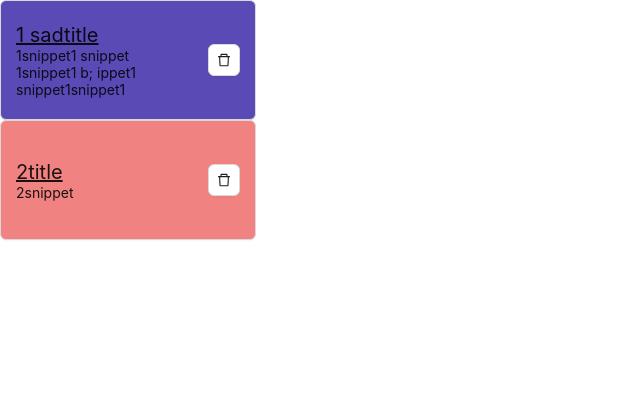
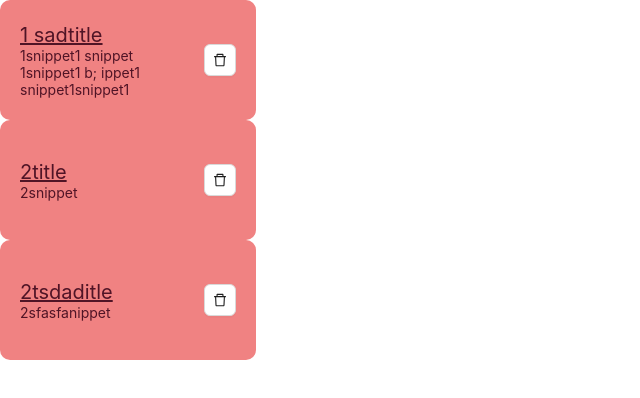
Before and after one commit to agfornalska/Agu-do, a React (Create React App) app: page / in a window 1280 px wide. Shown: the top 398 px of the page, without its empty margins (0-640 px from the left). Built offline with nearby package versions, Linux system fonts and the light colour scheme.

Commit message:
snippets sider

```diff
--- a/package.json
+++ b/package.json
@@ -6,7 +6,7 @@
     "@testing-library/jest-dom": "^5.16.5",
     "@testing-library/react": "^13.4.0",
     "@testing-library/user-event": "^13.5.0",
-    "antd": "^5.1.5",
+    "antd": "^5.1.7",
     "classnames": "^2.3.2",
     "react": "^18.2.0",
     "react-dom": "^18.2.0",
@@ -18,6 +18,8 @@
     "@types/node": "^18.11.18",
     "@types/react": "^18.0.26",
     "@types/react-dom": "^18.0.10",
+    "eslint": "^8.33.0",
+    "eslint-plugin-react": "^7.32.2",
     "msw": "^0.49.2",
     "typescript": "^4.9.4"
   },
--- a/src/App.css
+++ b/src/App.css
@@ -1,38 +1,3 @@
-.App {
-  text-align: center;
+* {
+  box-sizing: border-box;
 }
-
-.App-logo {
-  height: 40vmin;
-  pointer-events: none;
-}
-
-@media (prefers-reduced-motion: no-preference) {
-  .App-logo {
-    animation: App-logo-spin infinite 20s linear;
-  }
-}
-
-.App-header {
-  background-color: #282c34;
-  min-height: 100vh;
-  display: flex;
-  flex-direction: column;
-  align-items: center;
-  justify-content: center;
-  font-size: calc(10px + 2vmin);
-  color: white;
-}
-
-.App-link {
-  color: #61dafb;
-}
-
-@keyframes App-logo-spin {
-  from {
-    transform: rotate(0deg);
-  }
-  to {
-    transform: rotate(360deg);
-  }
-}
--- a/src/App.js
+++ b/src/App.js
@@ -6,14 +6,19 @@ import { Sider } from './components/Sider/Sider'
 
 const initialItems = [
   {
-    id: '1',
+    id: '1user',
     title: '1 sadtitle',
     snippet: '1snippet1 snippet 1snippet1 b; ippet1 snippet1snippet1',
   },
   {
-    id: '2',
+    id: '2user',
     title: '2title',
     snippet: '2snippet',
+  },
+  {
+    id: '3user',
+    title: '2tsdaditle',
+    snippet: '2sfasfanippet',
   },
 ]
 function App() {
--- a/src/components/Sider/Sider.css
+++ b/src/components/Sider/Sider.css
@@ -2,16 +2,23 @@
   width: 256px;
 }
 
-.button-default {
+.box-default {
   height: 120px;
-  width: 256px;
+  width: 100%;
   display: flex;
   align-items: center;
   justify-content: space-between;
+  padding-left: 20px;
+  padding-right: 20px;
+  margin-left: 0px;
+
+  border-radius: 10px;
+  cursor: pointer;
 }
 
-.button-new {
+.box-new {
   background: rgb(240, 130, 130);
+  color: rgb(80, 20, 38);
 }
 
 .title {
@@ -26,8 +33,9 @@
   text-align: left;
 }
 
-.button-clicked {
+.box-clicked {
   background: rgb(90, 74, 182);
+  color: rgb(20, 16, 43);
 }
 
 .delete {
--- a/src/components/Sider/Sider.js
+++ b/src/components/Sider/Sider.js
@@ -13,26 +13,40 @@ import './Sider.css'
               item.id === current ? 'button-clicked' : 'button-new'
             }`}
  */
-function deleteCurrentItem(list, setItems, current) {
-  console.log('🚀 ~ file: Sider.js:17 ~ deleteCurrentItem ~ current', current)
-  setItems((oldValues) => {
-    return oldValues.filter((item) => item.id !== current)
-  })
-}
 
 export function Sider({ items = [], setItems, current, setCurrent }) {
-  console.log('🚀 ~ file: UserContent.js:25 ~ Snippet ~ current', current)
+  console.log('🚀 ~ file: UserContent.js:32 ~ Snippet ~ current', current)
+
+  function deleteCurrentItem(event, id) {
+    console.log('🚀 ~ file: Sider.js:17 ~ deleteCurrentItem ~ current', current)
+    setItems((oldValues) => {
+      const newItems = oldValues.filter((item) => item.id !== id)
+      const newCurrentIndex = oldValues.map((item) => item.id).indexOf(id) - 1
+      console.log(
+        '🚀 ~ file: Sider.js:25 ~ setItems ~ newCurrentIndex',
+        newCurrentIndex
+      )
+      newCurrentIndex !== -1
+        ? setCurrent(newItems[newCurrentIndex].id)
+        : newItems.length !== 0
+        ? setCurrent(newItems[0].id)
+        : setCurrent(null)
+
+      return newItems
+    })
+    event.stopPropagation()
+  }
 
   return (
     <div className='list-div'>
       <ul style={{ listStyle: 'none', padding: 0, margin: 0 }}>
         {items.map((item) => (
-          <Button
+          <div
             key={item.id}
             onClick={() => setCurrent(item.id)}
             className={classNames([
-              'button-default',
-              item.id === current ? 'button-clicked' : 'button-new',
+              'box-default',
+              item.id === current ? 'box-clicked' : 'box-new',
             ])}
           >
             <div style={{ whiteSpace: 'normal' }}>
@@ -41,10 +55,10 @@ export function Sider({ items = [], setItems, current, setCurrent }) {
             </div>
             <Button
               className='delete'
-              onClick={() => deleteCurrentItem(items, setItems, item.id)}
+              onClick={(event) => deleteCurrentItem(event, item.id)}
               icon={<DeleteOutlined />}
             />
-          </Button>
+          </div>
         ))}
       </ul>
     </div>
```
Also changed, not shown: .eslintrc.json (added), 1 other file (tests, documents, lock files or other folders).
